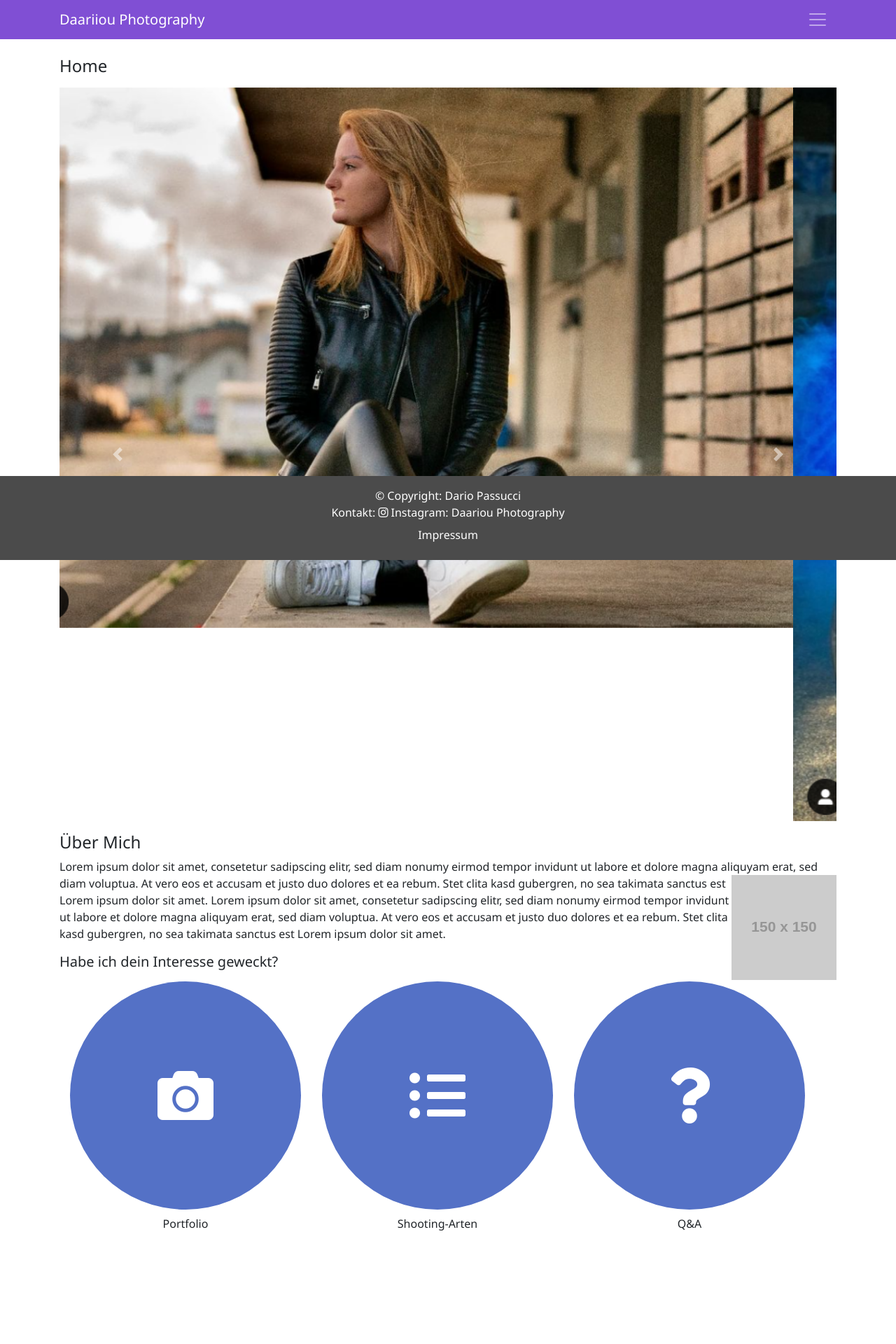
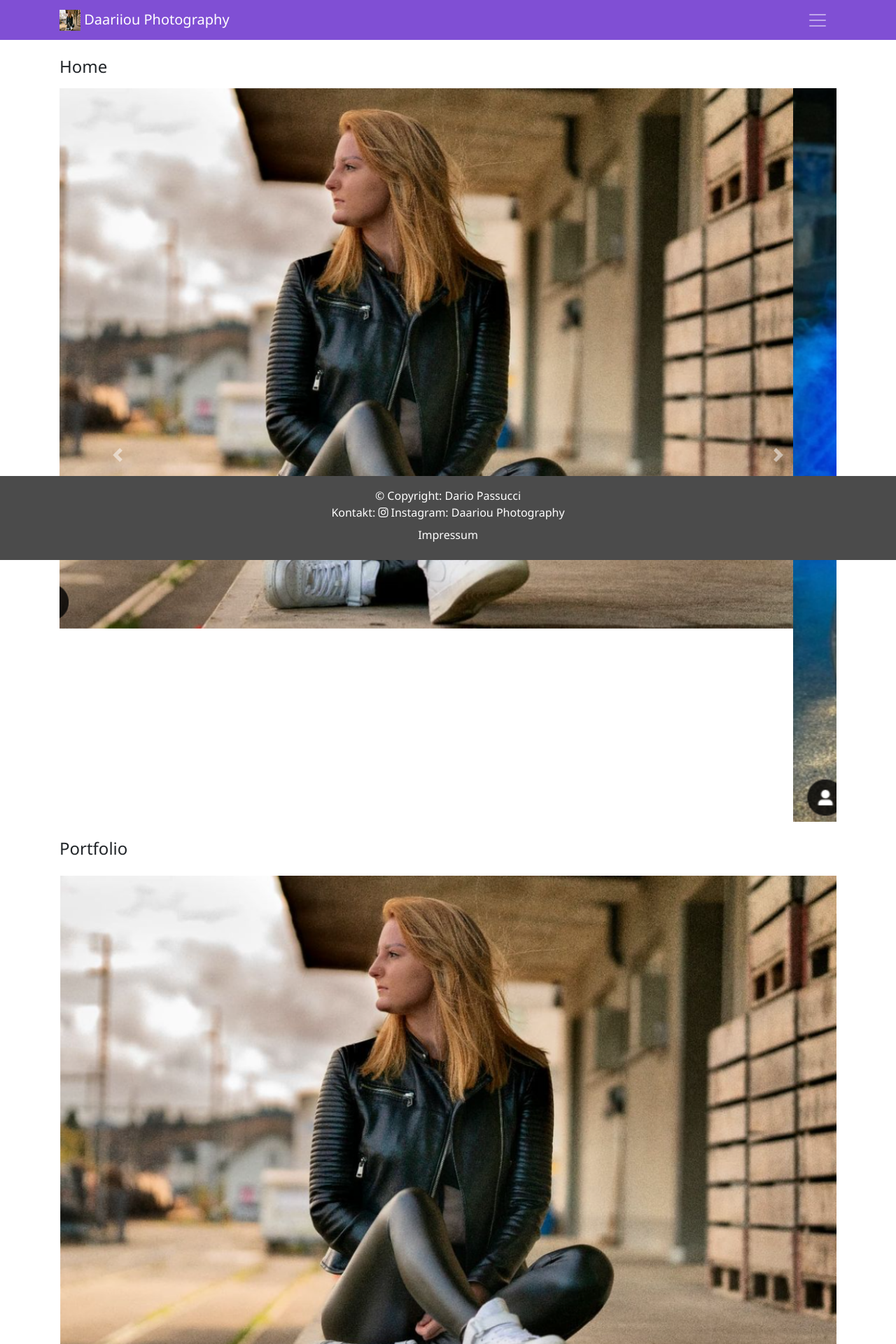
Before and after one commit to gh-developing/daariou_photography, an Angular app in the folder Project/Frontend/daariiou-photography-frontend/: page / in a window 1280 px wide. Shown: the top 1920 px of the page at 70% size. Built offline with nearby package versions, Linux system fonts and the light colour scheme.

Commit message:
home is ready

```diff
--- a/Project/Frontend/daariiou-photography-frontend/src/app/app.component.html
+++ b/Project/Frontend/daariiou-photography-frontend/src/app/app.component.html
@@ -1,79 +1,8 @@
-<!--nav class="navbar navbar-expand-lg navbar-light" style="background-color: #804FD4;">
-  <a class="navbar-brand"  routerLink="">Daariiou Photography</a>
-
-  <div class="collapse navbar-collapse" id="navbarNav">
-    <ul class="navbar-nav">
-
-      </ul>
-    </div>
-  </nav >
-
-
-<nav class="navbar navbar-expand-lg navbar-dark" style="background-color: rgba(0, 66, 17, 0.554);">
-  <div class="container">
-  <a class="navbar-brand" href="#">XPBox</a>
-  <button class="navbar-toggler" type="button" data-toggle="collapse" data-target="#navbarNav" aria-controls="navbarNav" aria-expanded="false" aria-label="Toggle navigation">
-    <span class="navbar-toggler-icon"></span>
-  </button>
-  <div class="collapse navbar-collapse" id="navbarNav">
-    <ul class="navbar-nav">
-      <li class="nav-item">
-        <a class="nav-link" routerLink="home">Home</a>
-      </li>
-      <li class="nav-item">
-        <a class="nav-link"  routerLink="home">Über Mich</a>
-      </li>
-      <li class="nav-item">
-        <a class="nav-link"  routerLink="portfolio">Portfolio</a>
-      </li>
-      <li class="nav-item">
-        <a class="nav-link"  routerLink="home">Shooting-Arten</a>
-      </li>
-      <li class="nav-item">
-        <a class="nav-link"  routerLink="q-and-a">Fragen und Antworten</a>
-      </li>
-      <li class="nav-item">
-        <a class="nav-link" (click)="test()">Anmelden</a>
-      </li>
-      <li class="nav-item">
-        <a class="nav-link" (click)="test()">Registrieren</a>
-      </li>
-      <li class="nav-item">
-        <a class="nav-link" routerLink="requests">Anfragen</a>
-      </li>
-      <li class="nav-item">
-        <a class="nav-link" routerLink="add-post">Beitrag Hinzufügen</a>
-      </li>
-      <li class="nav-item">
-        <a class="nav-link" routerLink="my-profile">Mein Profil</a>
-      </li>
-      <li class="nav-item">
-        <a class="nav-link" (click)="test()">Neues Shooting</a>
-      </li>
-      <li class="nav-item">
-        <a class="nav-link" (click)="test()" routerLink="">Logout</a>
-      </li>
-    </ul>
-  </div>
-</nav >
-
-
-  <nav class="navbar navbar-light fixed-top" style="background-color: #;">
-    <a class="navbar-brand" routerLink=""</a>
-    <button class="navbar-toggler" type="button" data-toggle="collapse" data-target="#navbarNav" aria-controls="navbarNav"
-      aria-expanded="false" aria-label="Toggle navigation">
-      <span class="navbar-toggler-icon"></span>
-    </button>
-    <div class="navbar-collapse collapse" id="collapsingNavbar1">
-      <ul class="nav navbar-nav">
-
-    </ul>
-  </div>
-</nav>
-<router-outlet class="host-content"></router-outlet-->
 <nav class="navbar navbar-dark" style="background-color: #804FD4;">
   <div class="container">
-  <a class="navbar-brand" routerLink="">Daariiou Photography</a>
+  <a class="navbar-brand" routerLink="">
+    <img src="assets/Placeholder1.png" height="30" width="30" class="d-inline-block align-text-top">
+    Daariiou Photography</a>
   <button class="navbar-toggler" data-toggle="collapse" data-target="#navbarNav" aria-controls="navbarNav"
   aria-expanded="false" aria-label="Toggle navigation">
     <span class="navbar-toggler-icon"></span>
@@ -84,13 +13,13 @@
         <a class="nav-link" routerLink="home">Home</a>
       </li>
       <li class="nav-item">
-        <a class="nav-link" routerLink="home">Über Mich</a>
+        <a class="nav-link" href="home#about-me">Über Mich</a>
       </li>
       <li class="nav-item">
         <a class="nav-link" routerLink="portfolio">Portfolio</a>
       </li>
       <li class="nav-item">
-        <a class="nav-link" routerLink="home">Shooting-Arten</a>
+        <a class="nav-link" href="home#kind-of-shooting">Shooting-Arten</a>
       </li>
       <li class="nav-item">
         <a class="nav-link" routerLink="q-and-a">Fragen und Antworten</a>
--- a/Project/Frontend/daariiou-photography-frontend/src/app/components/about-me/about-me.component.html
+++ b/Project/Frontend/daariiou-photography-frontend/src/app/components/about-me/about-me.component.html
@@ -11,17 +11,17 @@
     </div>
     <h5 class="mt-3">Habe ich dein Interesse geweckt?</h5>
     <div class="row mt-3 container">
-        <div class="col"> <button type="button" class="btn btn-rounded btn-icon rounded-circle" routerLink="portfolio"> <i
+        <div class="col"> <button type="button" class="btn btn-rounded btn-icon rounded-circle" routerLink="/portfolio"> <i
                     class="fas fa-camera fa-2x"></i></button></div>
-        <div class="col"> <button type="button" class="btn btn-rounded btn-icon rounded-circle" routerLink=""> <i
+        <!-- div  class="col"> <button type="button" class="btn btn-rounded btn-icon rounded-circle" href="home#kind-of-shooting"> <i
                     class="fas fa-list-ul fa-2x"></i>
-            </button></div>
-        <div class="col"> <button type="button" class="btn btn-rounded btn-icon rounded-circle" routerLink="q-and-a"> <i
+            </button></div -->
+        <div class="col"> <button type="button" class="btn btn-rounded btn-icon rounded-circle" routerLink="/q-and-a"> <i
                     class="fas fa-question fa-2x"></i>
             </button></div>
         <div class="w-100 mt-2"></div>
         <div class="col text-center">Portfolio</div>
-        <div class="col text-center">Shooting-Arten</div>
+        <!--div class="col text-center">Shooting-Arten</div-->
         <div class="col text-center">Q&A</div>
     </div>
 
--- a/Project/Frontend/daariiou-photography-frontend/src/app/components/about-me/about-me.component.scss
+++ b/Project/Frontend/daariiou-photography-frontend/src/app/components/about-me/about-me.component.scss
@@ -1,5 +1,5 @@
 .btn-rounded {
-    padding: calc(80% - 32pt) 0;
+    padding: calc(70% - 32pt) 0;
     width: 100%;
     background-color: #5471c6;
     color: white;
--- a/Project/Frontend/daariiou-photography-frontend/src/app/components/home-page/home-page.component.html
+++ b/Project/Frontend/daariiou-photography-frontend/src/app/components/home-page/home-page.component.html
@@ -1,4 +1,3 @@
-
 <div class="container" style="padding-bottom: 150px;">
     <h4 class="mt-4">Home</h4>
     <div id="carousel" class="carousel slide mt-3" data-ride="carousel">
@@ -27,5 +26,19 @@
             <span class="sr-only">Next</span>
         </a>
     </div>
-  <app-about-me></app-about-me>
+    <div class="mt-4">
+        <h4>Portfolio</h4>
+        <div  class="mt-4">
+            <img class="d-block w-100 image" src="assets/Placeholder1.png" alt="First slide">
         </div>
+        <div class="mt-4">
+            <img class="d-block w-100 image" src="assets/Placeholder2.png" alt="Second slide">
+        </div>
+        <div class="mt-4">
+            <img class="d-block w-100 image" src="assets/Placeholder3.png" alt="Third slide">
+        </div>
+    <a class="nav-link float-right" routerLink="/portfolio">Mehr ansehen ></a>
+</div>
+<app-kind-of-shooting id="kind-of-shooting"></app-kind-of-shooting>
+<app-about-me id="about-me"></app-about-me>
+</div>
--- a/Project/Frontend/daariiou-photography-frontend/src/app/components/kind-of-shooting/kind-of-shooting.component.html
+++ b/Project/Frontend/daariiou-photography-frontend/src/app/components/kind-of-shooting/kind-of-shooting.component.html
@@ -1 +1,18 @@
-<p>kind-of-shooting works!</p>
+<div class="mt-4">
+    <h4 class="mt-4">Shooting-Arten</h4>
+    <h5 class="mt-3">Outdoor</h5>
+    <div>Lorem ipsum dolor sit amet, consetetur sadipscing elitr, sed diam nonumy eirmod tempor invidunt ut labore et
+        dolore magna aliquyam erat, sed diam voluptua. At vero eos et accusam et justo duo dolores et ea rebum. Stet
+        clita kasd gubergren, no sea takimata sanctus est Lorem ipsum dolor sit amet.
+    </div>
+    <h5 class="mt-3">Studio</h5>
+    <div>Lorem ipsum dolor sit amet, consetetur sadipscing elitr, sed diam nonumy eirmod tempor invidunt ut labore et
+        dolore magna aliquyam erat, sed diam voluptua. At vero eos et accusam et justo duo dolores et ea rebum. Stet
+        clita kasd gubergren, no sea takimata sanctus est Lorem ipsum dolor sit amet.
+    </div>
+    <h5 class="mt-3">Mit Fahrzeug</h5>
+    <div>Lorem ipsum dolor sit amet, consetetur sadipscing elitr, sed diam nonumy eirmod tempor invidunt ut labore et
+        dolore magna aliquyam erat, sed diam voluptua. At vero eos et accusam et justo duo dolores et ea rebum. Stet
+        clita kasd gubergren, no sea takimata sanctus est Lorem ipsum dolor sit amet.
+    </div>
+</div>
```
Lines whose indentation alone changed are shown as unchanged.
